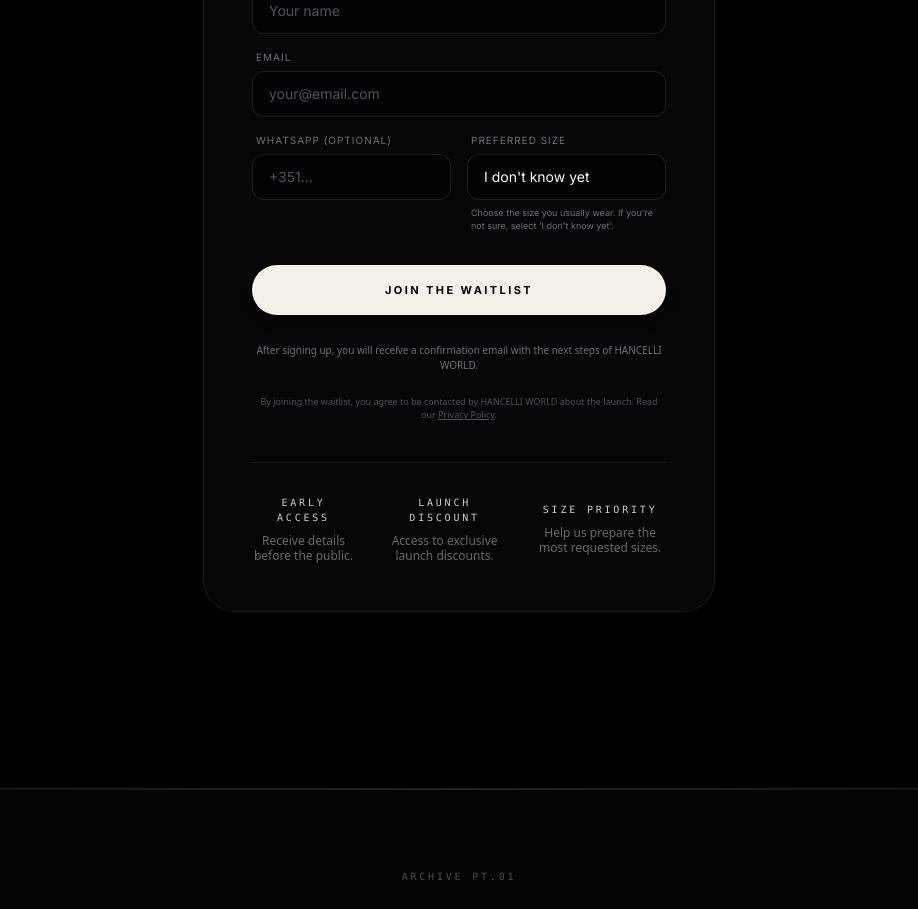
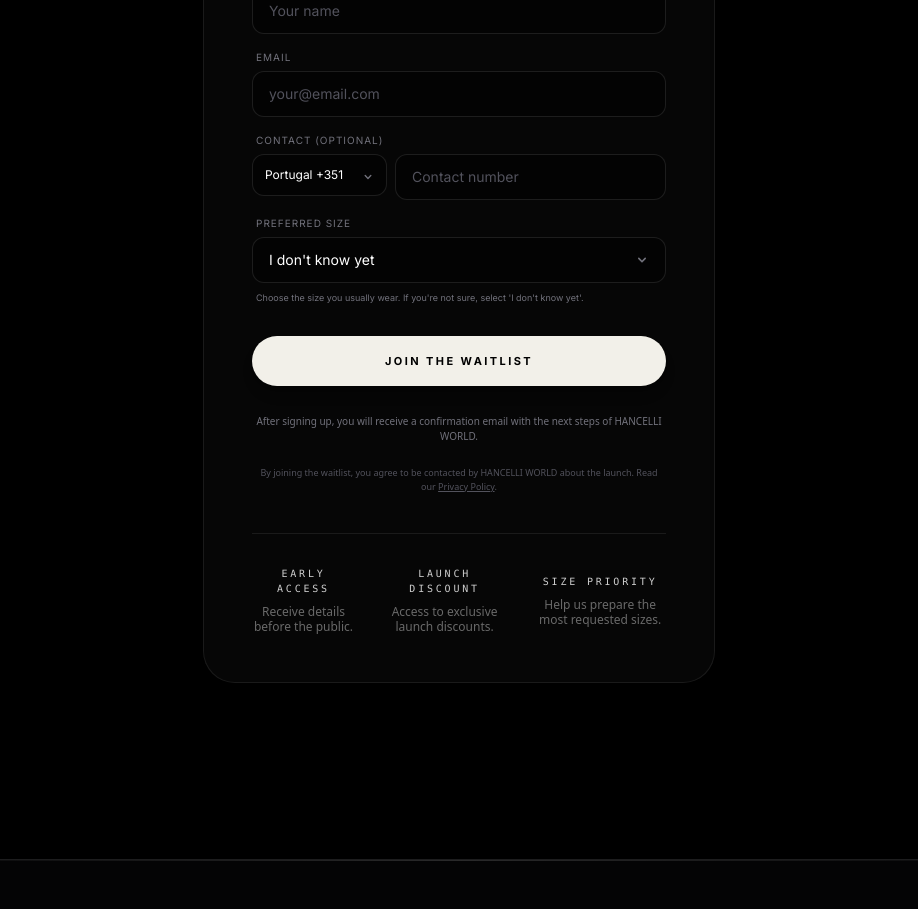
Before and after one commit to cramerfrancisco2015-sketch/HANCELLI-WORLD-SITE, a Next.js app: page / in a window 1280 px wide. Shown: the part 5300-6209 px from the top of the page, without its empty margins (181-1099 px from the left). Built offline with nearby package versions, Linux system fonts and the light colour scheme.

Commit message:
fix: replace whatsapp field with international contact input

```diff
--- a/components/ui/lookbook.tsx
+++ b/components/ui/lookbook.tsx
@@ -10,6 +10,23 @@ const isWaitlistDisabled =
 const imgTransition: Transition = { duration: 1.1, ease: "easeOut" };
 const textTransition: Transition = { duration: 0.85, delay: 0.15, ease: "easeOut" };
 
+type ContactCountryOption = {
+  countryKey: 'Portugal' | 'Angola' | 'Brazil' | 'France' | 'Germany' | 'UK' | 'USA' | 'China' | 'Other';
+  code: string;
+};
+
+const CONTACT_COUNTRIES: ContactCountryOption[] = [
+  { countryKey: "Portugal", code: "+351" },
+  { countryKey: "Angola", code: "+244" },
+  { countryKey: "Brazil", code: "+55" },
+  { countryKey: "France", code: "+33" },
+  { countryKey: "Germany", code: "+49" },
+  { countryKey: "UK", code: "+44" },
+  { countryKey: "USA", code: "+1" },
+  { countryKey: "China", code: "+86" },
+  { countryKey: "Other", code: "" },
+];
+
 interface LookbookProps {
   lang: Language;
 }
@@ -18,10 +35,26 @@ export default function Lookbook({ lang }: LookbookProps) {
   const [formStatus, setFormStatus] = useState<'idle' | 'loading' | 'success' | 'error' | 'disabled'>('idle');
   const [name, setName] = useState('');
   const [email, setEmail] = useState('');
-  const [whatsapp, setWhatsapp] = useState('');
+  const [contactNumber, setContactNumber] = useState('');
+  const [contactCountry, setContactCountry] = useState('Portugal');
+  const [contactDialCode, setContactDialCode] = useState('+351');
   const [size, setSize] = useState('Unknown');
 
   const t = translations[lang].lookbook;
+
+  const getLocalizedCountryName = (countryKey: string) => {
+    switch (countryKey) {
+      case 'Portugal': return t.contactCountryPortugal;
+      case 'Angola': return t.contactCountryAngola;
+      case 'Brazil': return t.contactCountryBrazil;
+      case 'France': return t.contactCountryFrance;
+      case 'Germany': return t.contactCountryGermany;
+      case 'UK': return t.contactCountryUK;
+      case 'USA': return t.contactCountryUSA;
+      case 'China': return t.contactCountryChina;
+      default: return t.contactCountryOther;
+    }
+  };
   const popupMessages = t.popupMessages;
 
   // Popup states
@@ -103,7 +136,11 @@ export default function Lookbook({ lang }: LookbookProps) {
         body: JSON.stringify({
           name: name.trim(),
           email,
-          whatsapp,
+          contactCountry,
+          contactDialCode,
+          contactNumber: contactNumber.trim(),
+          contactFull: contactNumber.trim() ? `${contactDialCode} ${contactNumber.trim()}`.trim() : '',
+          whatsapp: contactNumber.trim() ? `${contactDialCode} ${contactNumber.trim()}`.trim() : '',
           size: size === 'Unknown' ? t.sizePlaceholder : size,
           source: "HANCELLI_WORLD_WAITLIST",
           interest: "ARCHIVE_PT_01_HANCELLI_JEANS",
@@ -270,42 +307,77 @@ export default function Lookbook({ lang }: LookbookProps) {
                 />
               </div>
 
-              <div className="grid grid-cols-1 md:grid-cols-2 gap-4">
-                {/* WHATSAPP INPUT */}
-                <div className="flex flex-col gap-1.5">
-                  <label htmlFor="whatsapp" className="text-[10px] uppercase tracking-widest text-zinc-500 ml-1">{t.labelWhatsapp}</label>
+              {/* CONTACT INPUT */}
+              <div className="flex flex-col gap-1.5">
+                <label htmlFor="contact" className={`text-[10px] uppercase text-zinc-500 ml-1 ${lang === 'zh' ? 'tracking-normal' : 'tracking-widest'}`}>{t.labelContact}</label>
+                <div className="grid grid-cols-[135px_1fr] gap-2">
+                  <div className="relative">
+                    <select
+                      id="country-code"
+                      value={contactDialCode}
+                      onChange={(e) => {
+                        const val = e.target.value;
+                        setContactDialCode(val);
+                        const matched = CONTACT_COUNTRIES.find(c => c.code === val);
+                        if (matched) {
+                          setContactCountry(matched.countryKey);
+                        }
+                      }}
+                      onFocus={() => setIsFormFocused(true)}
+                      onBlur={() => setIsFormFocused(false)}
+                      className="w-full bg-black/40 border border-white/10 rounded-xl px-3 py-3 text-xs text-white outline-none focus:border-white/30 transition-colors appearance-none cursor-pointer pr-8"
+                    >
+                      {CONTACT_COUNTRIES.map((c) => (
+                        <option key={c.countryKey} value={c.code} className="bg-zinc-900 text-xs">
+                          {getLocalizedCountryName(c.countryKey)} {c.code}
+                        </option>
+                      ))}
+                    </select>
+                    <div className="absolute inset-y-0 right-3 flex items-center pointer-events-none text-zinc-500">
+                      <svg className="w-3.5 h-3.5 fill-current" viewBox="0 0 20 20">
+                        <path d="M5.293 7.293a1 1 0 011.414 0L10 10.586l3.293-3.293a1 1 0 111.414 1.414l-4 4a1 1 0 01-1.414 0l-4-4a1 1 0 010-1.414z" />
+                      </svg>
+                    </div>
+                  </div>
                   <input
                     type="tel"
-                    id="whatsapp"
-                    value={whatsapp}
-                    onChange={(e) => setWhatsapp(e.target.value)}
+                    id="contact"
+                    value={contactNumber}
+                    onChange={(e) => setContactNumber(e.target.value)}
                     onFocus={() => setIsFormFocused(true)}
                     onBlur={() => setIsFormFocused(false)}
                     className="w-full bg-black/40 border border-white/10 rounded-xl px-4 py-3 text-sm text-white placeholder-zinc-600 outline-none focus:border-white/30 transition-colors"
-                    placeholder={t.placeholderWhatsapp}
+                    placeholder={t.placeholderContact}
                   />
                 </div>
+              </div>
 
-                {/* SIZE SELECT */}
-                <div className="flex flex-col gap-1.5">
-                  <label htmlFor="size" className="text-[10px] uppercase tracking-widest text-zinc-500 ml-1">{t.labelSize}</label>
+              {/* SIZE SELECT */}
+              <div className="flex flex-col gap-1.5">
+                <label htmlFor="size" className="text-[10px] uppercase tracking-widest text-zinc-500 ml-1">{t.labelSize}</label>
+                <div className="relative">
                   <select
                     id="size"
                     value={size}
                     onChange={(e) => setSize(e.target.value)}
                     onFocus={() => setIsFormFocused(true)}
                     onBlur={() => setIsFormFocused(false)}
-                    className="w-full bg-black/40 border border-white/10 rounded-xl px-4 py-3 text-sm text-white outline-none focus:border-white/30 transition-colors appearance-none"
+                    className="w-full bg-black/40 border border-white/10 rounded-xl px-4 py-3 text-sm text-white outline-none focus:border-white/30 transition-colors appearance-none cursor-pointer pr-10"
                   >
                     <option value="Unknown" className="bg-zinc-900">{t.sizePlaceholder}</option>
                     {['28', '30', '32', '34', '36', '38', '40', '42', '44', '46', '48'].map(s => (
                       <option key={s} value={s} className="bg-zinc-900">{s}</option>
                     ))}
                   </select>
-                  <span className="text-[9px] text-zinc-500 ml-1 leading-normal">
-                    {t.sizeHint}
-                  </span>
+                  <div className="absolute inset-y-0 right-4 flex items-center pointer-events-none text-zinc-500">
+                    <svg className="w-4 h-4 fill-current" viewBox="0 0 20 20">
+                      <path d="M5.293 7.293a1 1 0 011.414 0L10 10.586l3.293-3.293a1 1 0 111.414 1.414l-4 4a1 1 0 01-1.414 0l-4-4a1 1 0 010-1.414z" />
+                    </svg>
+                  </div>
                 </div>
+                <span className="text-[9px] text-zinc-500 ml-1 leading-normal mt-0.5">
+                  {t.sizeHint}
+                </span>
               </div>
 
               {formStatus === 'disabled' && (
--- a/lib/translations.ts
+++ b/lib/translations.ts
@@ -56,8 +56,18 @@ export interface TranslationSchema {
     placeholderName: string;
     labelEmail: string;
     placeholderEmail: string;
-    labelWhatsapp: string;
-    placeholderWhatsapp: string;
+    labelContact: string;
+    placeholderContact: string;
+    labelCountryCode: string;
+    contactCountryPortugal: string;
+    contactCountryAngola: string;
+    contactCountryBrazil: string;
+    contactCountryFrance: string;
+    contactCountryGermany: string;
+    contactCountryUK: string;
+    contactCountryUSA: string;
+    contactCountryChina: string;
+    contactCountryOther: string;
     labelSize: string;
     sizePlaceholder: string;
     sizeHint: string;
@@ -157,8 +167,18 @@ export const translations: Record<Language, TranslationSchema> = {
       placeholderName: "O teu nome",
       labelEmail: "EMAIL",
       placeholderEmail: "teu@email.com",
-      labelWhatsapp: "WHATSAPP (OPCIONAL)",
-      placeholderWhatsapp: "+351...",
+      labelContact: "CONTACTO (OPCIONAL)",
+      placeholderContact: "Número de contacto",
+      labelCountryCode: "PAÍS",
+      contactCountryPortugal: "Portugal",
+      contactCountryAngola: "Angola",
+      contactCountryBrazil: "Brasil",
+      contactCountryFrance: "França",
+      contactCountryGermany: "Alemanha",
+      contactCountryUK: "Reino Unido",
+      contactCountryUSA: "Estados Unidos",
+      contactCountryChina: "China",
+      contactCountryOther: "Outro",
       labelSize: "TAMANHO PREFERIDO",
       sizePlaceholder: "Ainda não sei",
       sizeHint: "Escolhe o tamanho que costumas usar em jeans. Se não tiveres certeza, seleciona ‘Ainda não sei’.",
@@ -261,8 +281,18 @@ export const translations: Record<Language, TranslationSchema> = {
       placeholderName: "Your name",
       labelEmail: "EMAIL",
       placeholderEmail: "your@email.com",
-      labelWhatsapp: "WHATSAPP (OPTIONAL)",
-      placeholderWhatsapp: "+351...",
+      labelContact: "CONTACT (OPTIONAL)",
+      placeholderContact: "Contact number",
+      labelCountryCode: "COUNTRY",
+      contactCountryPortugal: "Portugal",
+      contactCountryAngola: "Angola",
+      contactCountryBrazil: "Brazil",
+      contactCountryFrance: "France",
+      contactCountryGermany: "Germany",
+      contactCountryUK: "United Kingdom",
+      contactCountryUSA: "United States",
+      contactCountryChina: "China",
+      contactCountryOther: "Other",
       labelSize: "PREFERRED SIZE",
       sizePlaceholder: "I don't know yet",
       sizeHint: "Choose the size you usually wear. If you're not sure, select 'I don't know yet'.",
@@ -365,8 +395,18 @@ export const translations: Record<Language, TranslationSchema> = {
       placeholderName: "Votre nom",
       labelEmail: "EMAIL",
       placeholderEmail: "votre@email.com",
-      labelWhatsapp: "WHATSAPP (OPTIONNEL)",
-      placeholderWhatsapp: "+33...",
+      labelContact: "CONTACT (OPTIONNEL)",
+      placeholderContact: "Numéro de contact",
+      labelCountryCode: "PAYS",
+      contactCountryPortugal: "Portugal",
+      contactCountryAngola: "Angola",
+      contactCountryBrazil: "Brésil",
+      contactCountryFrance: "France",
+      contactCountryGermany: "Allemagne",
+      contactCountryUK: "Royaume-Uni",
+      contactCountryUSA: "États-Unis",
+      contactCountryChina: "Chine",
+      contactCountryOther: "Autre",
       labelSize: "TAILLE SOUHAITÉE",
       sizePlaceholder: "Je ne sais pas encore",
       sizeHint: "Choisissez la taille que vous portez habituellement. Si vous n'êtes pas sûr, sélectionnez 'Je ne sais pas encore'.",
@@ -469,8 +509,18 @@ export const translations: Record<Language, TranslationSchema> = {
       placeholderName: "Dein Name",
       labelEmail: "E-MAIL",
       placeholderEmail: "deine@email.com",
-      labelWhatsapp: "WHATSAPP (OPTIONAL)",
-      placeholderWhatsapp: "+49...",
+      labelContact: "KONTAKT (OPTIONAL)",
+      placeholderContact: "Kontaktnummer",
+      labelCountryCode: "LAND",
+      contactCountryPortugal: "Portugal",
+      contactCountryAngola: "Angola",
+      contactCountryBrazil: "Brasilien",
+      contactCountryFrance: "Frankreich",
+      contactCountryGermany: "Deutschland",
+      contactCountryUK: "Vereinigtes Königreich",
+      contactCountryUSA: "Vereinigte Staaten",
+      contactCountryChina: "China",
+      contactCountryOther: "Andere",
       labelSize: "WUNSCHGRÖSSE",
       sizePlaceholder: "Ich weiß noch nicht",
       sizeHint: "Wähle die Größe, die du normalerweise trägst. Wenn du dir nicht sicher bist, wähle 'Ich weiß noch nicht'.",
@@ -573,8 +623,18 @@ export const translations: Record<Language, TranslationSchema> = {
       placeholderName: "您的姓名",
       labelEmail: "电子邮箱",
       placeholderEmail: "your@email.com",
-      labelWhatsapp: "WHATSAPP (选填)",
-      placeholderWhatsapp: "+86...",
+      labelContact: "联系方式 (选填)",
+      placeholderContact: "联系电话",
+      labelCountryCode: "国家/地区",
+      contactCountryPortugal: "葡萄牙",
+      contactCountryAngola: "安哥拉",
+      contactCountryBrazil: "巴西",
+      contactCountryFrance: "法国",
+      contactCountryGermany: "德国",
+      contactCountryUK: "英国",
+      contactCountryUSA: "美国",
+      contactCountryChina: "中国",
+      contactCountryOther: "其他",
       labelSize: "心仪尺码",
       sizePlaceholder: "我还不确定",
       sizeHint: "选择您平时穿的牛仔裤尺码。如果不确定，请选择“我还不确定”。",
```
